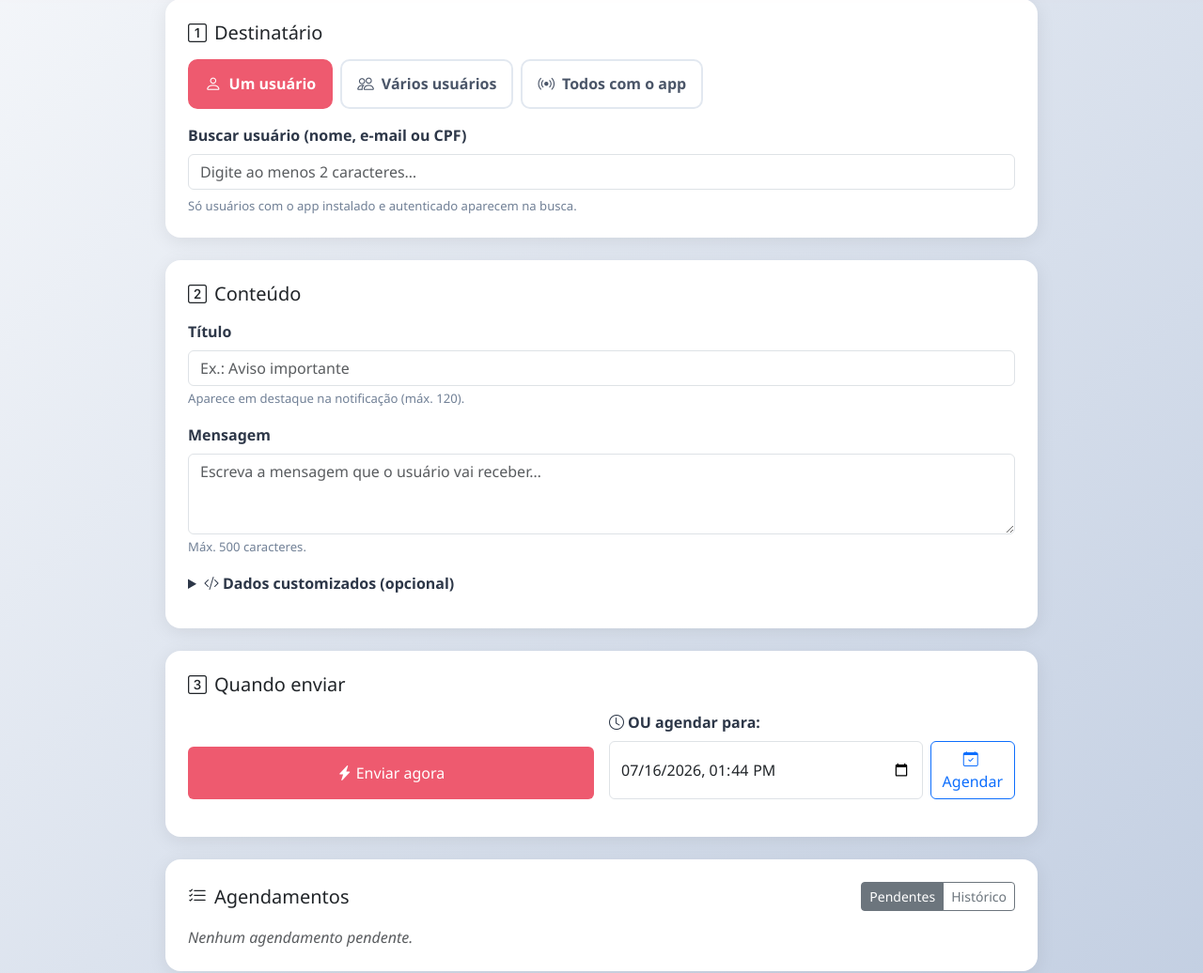
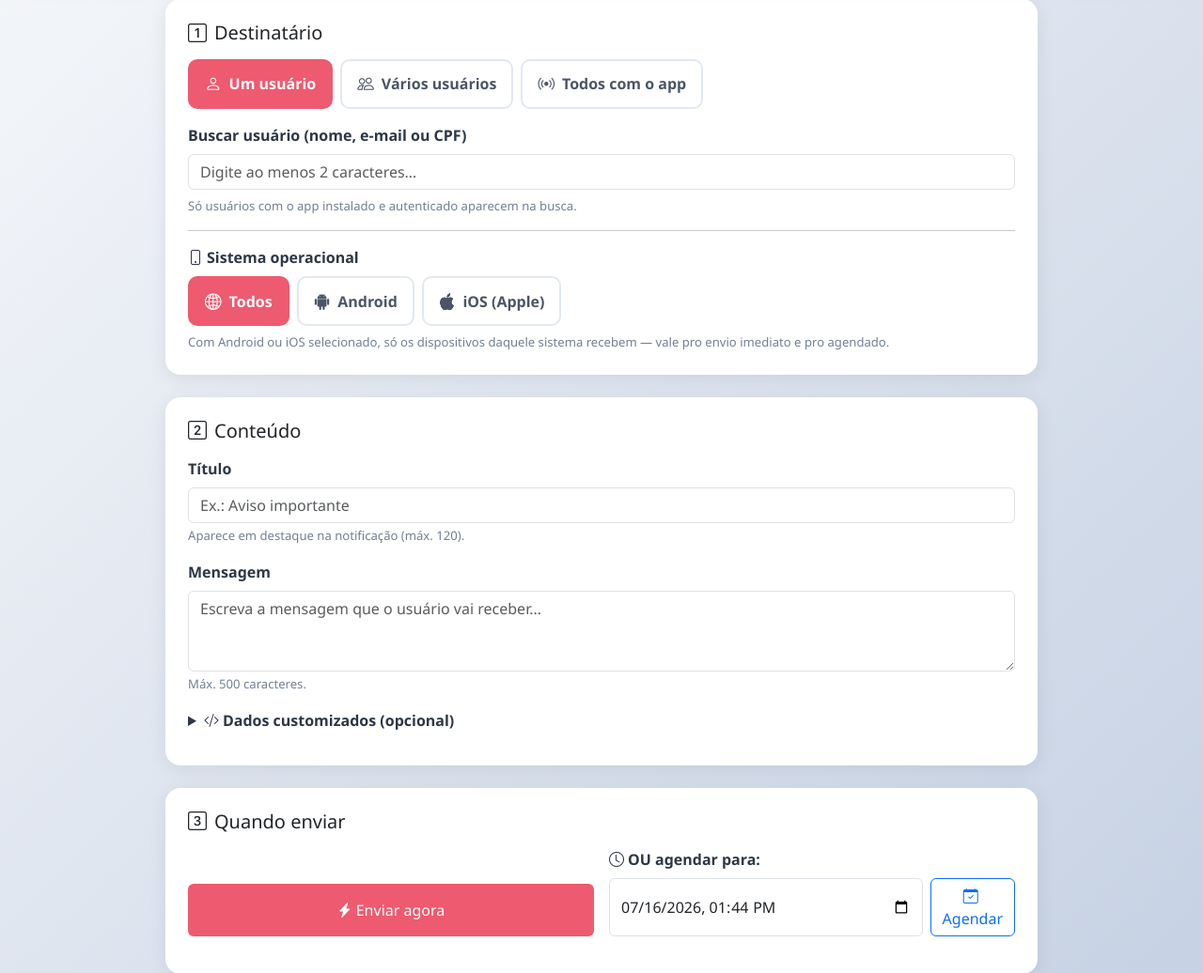
Before and after one commit to tlinhares/presenca-, a PHP site: page /presenca/painel/enviar_push.php in a window 1280 px wide. Shown: the part 105-1141 px from the top of the page at 94% size. Run offline with PHP 8.4, Linux system fonts and the light colour scheme; a user stored in the database is signed in; data comes from the database, SQL or seed files in the repository; data that the repository does not hold is empty; some libraries are stand-ins or nearby versions.

Commit message:
feat(push): filtro de sistema operacional (Android/iOS) no envio manual e agendado
Tela enviar_push.php ganha seletor "Sistema operacional" (Todos/Android/iOS):

- PushNotificationService::enviarParaUsuario aceita 5º parâmetro opcional
  plataformaFiltro ('android'|'ios'|'web'|null) — retrocompatível, null = todos.
- enviar_agora.php e agendar.php aceitam plataforma no body (default 'todos');
  destinatários 'todos' são resolvidos só entre quem tem dispositivo do SO.
- Coluna nova notificacoes_push_agendadas.plataforma_filtro (enum, NULL=todos);
  cron disparar_push_agendadas aplica o filtro no disparo.
- listar_agendamentos devolve a plataforma; tela mostra badge Android/iOS na
  fila e o contador de alcançáveis respeita o filtro (buscar_usuarios
  ?plataforma=).

Validado em produção (usuário 22222 com 1 Android + 2 iOS ativos):
filtro android → 1 envio; ios → 2; sem filtro → 3; agendado com filtro
android via cron → 1 envio.

```diff
--- a/api/painel/push_envios/listar_agendamentos.php
+++ b/api/painel/push_envios/listar_agendamentos.php
@@ -23,6 +23,7 @@ try {
     }
 
     $sql = "SELECT a.id, a.titulo, a.corpo, a.destinatarios_tipo, a.destinatarios_ids,
+                   a.plataforma_filtro,
                    a.agendado_para, a.status, a.criado_em, a.executado_em, a.resultado_json,
                    a.criado_por, u.nome AS criado_por_nome
               FROM notificacoes_push_agendadas a
@@ -49,6 +50,7 @@ try {
             'destinatarios_tipo' => $x['destinatarios_tipo'],
             'destinatarios_ids'  => $ids,
             'destinatarios_resumo' => $resumo_dest,
+            'plataforma'         => $x['plataforma_filtro'] ?: 'todos',
             'agendado_para'      => $x['agendado_para'],
             'status'             => $x['status'],
             'criado_em'          => $x['criado_em'],
--- a/painel/enviar_push.php
+++ b/painel/enviar_push.php
@@ -118,8 +118,23 @@ if (empty($_SESSION['usuario_categoria']) || $_SESSION['usuario_categoria'] !==
 
             <div id="bloco-todos" class="alert alert-info mb-0" style="display:none;">
                 <i class="bi bi-broadcast me-1"></i>
-                A notificação será enviada para <strong><span id="total-alcancaveis">–</span> usuário(s)</strong> que têm o aplicativo instalado e ativo agora.
+                A notificação será enviada para <strong><span id="total-alcancaveis">–</span> usuário(s)</strong> que têm o aplicativo instalado e ativo agora<span id="total-plat-sufixo"></span>.
             </div>
+
+            <hr class="my-3">
+            <label class="form-label d-block mb-2"><i class="bi bi-phone me-1"></i>Sistema operacional</label>
+            <div class="d-flex gap-2 flex-wrap">
+                <div class="tipo-btn active" data-plat="todos" onclick="setPlataforma('todos')">
+                    <i class="bi bi-globe2"></i>Todos
+                </div>
+                <div class="tipo-btn" data-plat="android" onclick="setPlataforma('android')">
+                    <i class="bi bi-android2"></i>Android
+                </div>
+                <div class="tipo-btn" data-plat="ios" onclick="setPlataforma('ios')">
+                    <i class="bi bi-apple"></i>iOS (Apple)
+                </div>
+            </div>
+            <small class="help d-block mt-2">Com Android ou iOS selecionado, só os dispositivos daquele sistema recebem — vale pro envio imediato e pro agendado.</small>
         </div>
 
         <div class="card-main p-4 mb-4">
@@ -190,20 +205,33 @@ if (empty($_SESSION['usuario_categoria']) || $_SESSION['usuario_categoria'] !==
     <script>
         const baseUrl = '<?= MenuPermissaoService::getBaseUrl() ?>';
         let tipoAtual = 'usuario';
+        let platAtual = 'todos';  // 'todos' | 'android' | 'ios'
         let destinatarios = [];   // array de {id, nome, email}
         let filtroAgendamento = 'pendente';
         let buscaTimeout = null;
 
+        function setPlataforma(p) {
+            platAtual = p;
+            $('.tipo-btn[data-plat]').removeClass('active');
+            $(`.tipo-btn[data-plat="${p}"]`).addClass('active');
+            $('#total-plat-sufixo').text(p === 'todos' ? '' : (p === 'android' ? ' no Android' : ' no iOS'));
+            if (tipoAtual === 'todos') atualizarTotalAlcancaveis();
+        }
+
+        function atualizarTotalAlcancaveis() {
+            $.getJSON(baseUrl + '/api/painel/push_envios/buscar_usuarios.php', { plataforma: platAtual }, function(data) {
+                if (data.status === 'ok') $('#total-alcancaveis').text(data.total_alcancaveis);
+            });
+        }
+
         function setTipo(t) {
             tipoAtual = t;
-            $('.tipo-btn').removeClass('active');
+            $('.tipo-btn[data-tipo]').removeClass('active');
             $(`.tipo-btn[data-tipo="${t}"]`).addClass('active');
             if (t === 'todos') {
                 $('#bloco-usuarios').hide();
                 $('#bloco-todos').show();
-                $.getJSON(baseUrl + '/api/painel/push_envios/buscar_usuarios.php', function(data) {
-                    if (data.status === 'ok') $('#total-alcancaveis').text(data.total_alcancaveis);
-                });
+                atualizarTotalAlcancaveis();
             } else {
                 $('#bloco-usuarios').show();
                 $('#bloco-todos').hide();
@@ -297,13 +325,18 @@ if (empty($_SESSION['usuario_categoria']) || $_SESSION['usuario_categoria'] !==
                 dados: dados,
                 destinatarios_tipo: tipoAtual,
                 ids: destinatarios.map(u => u.id),
+                plataforma: platAtual,
             };
+        }
+
+        function labelPlataforma(p) {
+            return p === 'android' ? ' (só Android)' : (p === 'ios' ? ' (só iOS)' : '');
         }
 
         $('#btnEnviarAgora').on('click', function() {
             const p = coletarPayload();
             if (!p) return;
-            const alvo = (p.destinatarios_tipo === 'todos') ? 'TODOS os usuários com o app' : (p.ids.length + ' usuário(s)');
+            const alvo = ((p.destinatarios_tipo === 'todos') ? 'TODOS os usuários com o app' : (p.ids.length + ' usuário(s)')) + labelPlataforma(p.plataforma);
             if (!confirm(`Enviar push AGORA para ${alvo}?`)) return;
             $('#btnEnviarAgora').prop('disabled', true);
             $('#resultado').html('<div class="text-muted"><i class="bi bi-hourglass-split"></i> Enviando…</div>');
@@ -375,6 +408,9 @@ if (empty($_SESSION['usuario_categoria']) || $_SESSION['usuario_categoria'] !==
                     const acao = (a.status === 'pendente') ?
                         `<button class="btn btn-sm btn-outline-danger" onclick="cancelarAgend(${a.id})"><i class="bi bi-x-lg"></i> Cancelar</button>` :
                         `<span class="badge bg-secondary">${a.status.toUpperCase()}</span>`;
+                    const badgePlat = (a.plataforma === 'android')
+                        ? ' <span class="badge bg-success"><i class="bi bi-android2"></i> Android</span>'
+                        : (a.plataforma === 'ios' ? ' <span class="badge bg-dark"><i class="bi bi-apple"></i> iOS</span>' : '');
                     let resultado = '';
                     if (a.resultado) {
                         resultado = `<div class="small text-muted mt-1">Executado ${a.executado_em || ''} — enviados ${a.resultado.enviados || 0}, falhas ${a.resultado.falhas || 0}</div>`;
@@ -387,7 +423,7 @@ if (empty($_SESSION['usuario_categoria']) || $_SESSION['usuario_categoria'] !==
                                     <div class="text-muted small">${$('<div/>').text(a.corpo).html()}</div>
                                     <div class="small mt-1">
                                         <i class="bi bi-calendar-event me-1"></i>${dtFmt} ·
-                                        <i class="bi bi-people me-1"></i>${a.destinatarios_resumo} ·
+                                        <i class="bi bi-people me-1"></i>${a.destinatarios_resumo}${badgePlat} ·
                                         criado por ${$('<div/>').text(a.criado_por_nome || '—').html()}
                                     </div>
                                     ${resultado}
```
Also changed, not shown: api/painel/push_envios/agendar.php (+8 -4 lines), api/painel/push_envios/buscar_usuarios.php (+12 -2 lines), api/painel/push_envios/enviar_agora.php (+23 -7 lines), core/services/PushNotificationService.php (+10 -3 lines), cron/disparar_push_agendadas.php (+17 -5 lines).
